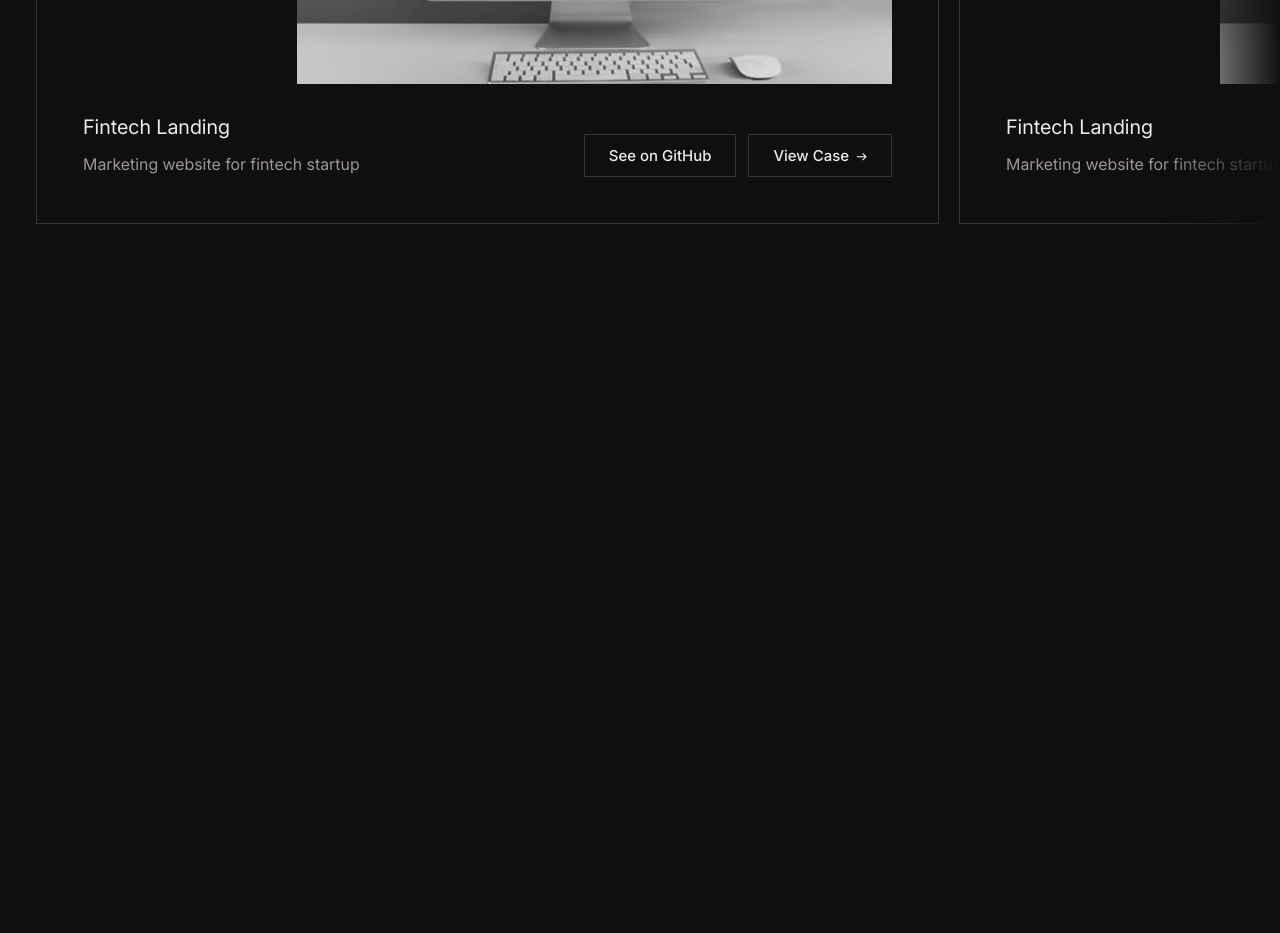
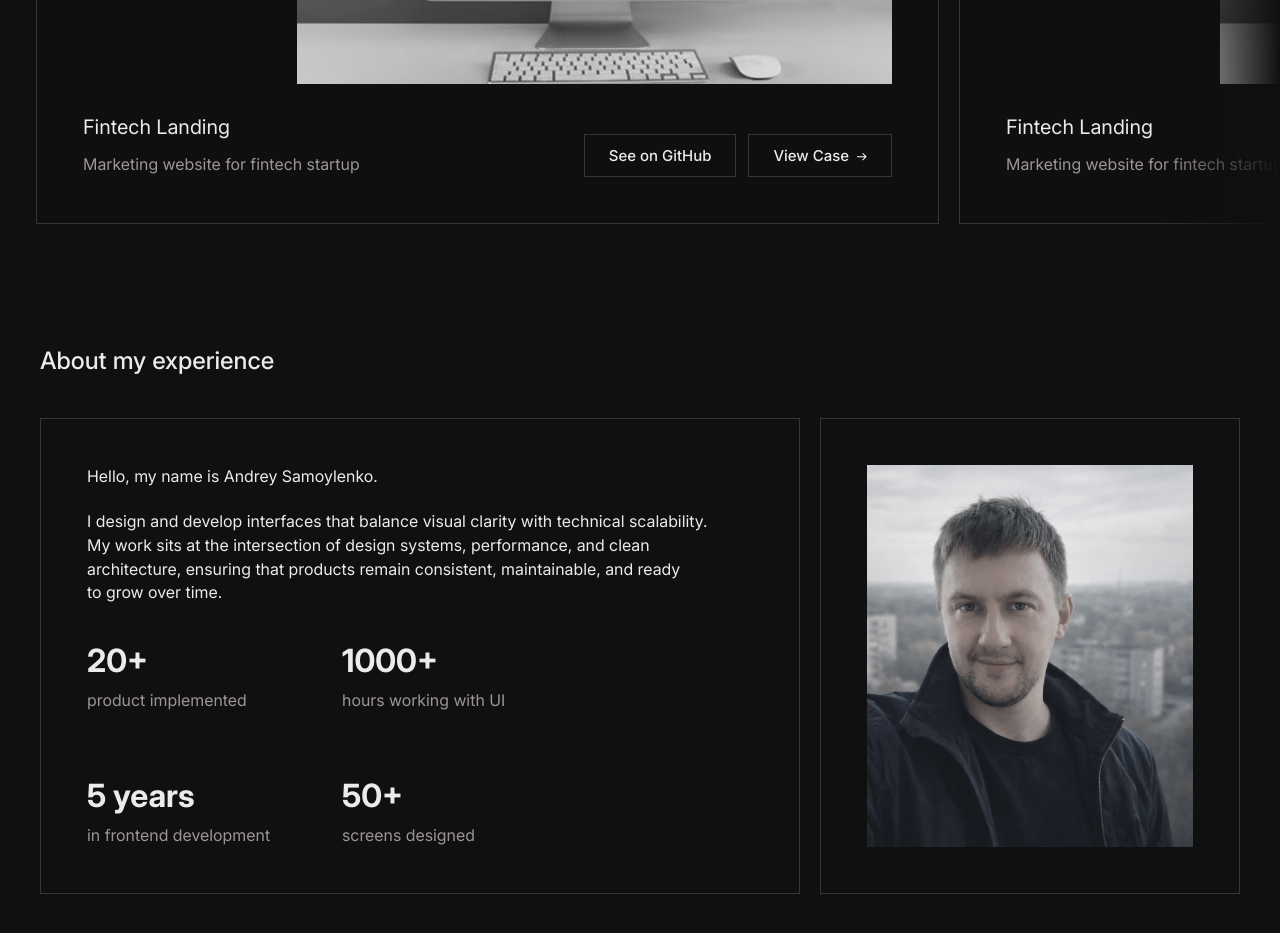
Before and after one commit to juicyblob/mono-digital, a website built with Vite: page index.html in a window 1280 px wide. Shown: the part 1829-2762 px from the top of the page. Before the commit the page ends 2129 px from the top, so only its background shows below. Built offline with nearby package versions, Linux system fonts and the light colour scheme.

Commit message:
верстка секции about

```diff
--- a/index.html
+++ b/index.html
@@ -110,7 +110,7 @@
     </div>
   </section>
 
-  <section class="mt-19 mb-19 lg:mt-30">
+  <section class="mt-19 lg:mt-30">
     <div class="wrapper">
       <div class="flex justify-between">
         <h2 class="mb-6 text-[1.125rem]/[1.4] font-medium sm:mb-8 sm:text-[1.25rem]/[1.4] lg:mb-10 lg:text-[1.5rem]/[1.4]">
@@ -265,6 +265,55 @@
 
   </section>
 
+  <section class="mt-19 mb-19 lg:mt-30">
+    <div class="wrapper">
+      <h2 class="mb-6 text-[1.125rem]/[1.4] font-medium sm:mb-8 sm:text-[1.25rem]/[1.4] lg:mb-10 lg:text-[1.5rem]/[1.4]">
+        About my experience
+      </h2>
+      <div class="grid grid-cols-1 lg:grid-cols-[minmax(470px,1fr)_420px] gap-5">
+        <div class="border border-(--color-gray) p-6 sm:p-8 lg:p-11.5">
+          <div class="text-[0.875rem]/[1.4] sm:text-[0.875rem]/[1.48] sm:max-w-120 lg:text-base/[1.48] lg:max-w-163.5">
+            <p class="mb-5.5">Hello, my&nbsp;name is&nbsp;Andrey Samoylenko.</p>
+            <p>I&nbsp;design and develop interfaces that balance visual clarity with technical scalability. My&nbsp;work sits at&nbsp;the intersection of&nbsp;design systems, performance, and clean architecture, ensuring that products remain consistent, maintainable, and ready to&nbsp;grow over time.</p>
+          </div>
+          <div class="mt-5 flex flex-col sm:flex-row sm:justify-between sm:gap-10 sm:mt-11 lg:mt-10">
+            <div class="w-full aspect-294/243 sm:order-2 sm:aspect-207/166 sm:max-w-[320px] lg:hidden">
+              <picture>
+                <img src="./src/assets/images/andrey_mob.png" alt="Andrey's photo" loading="lazy" class="h-full object-cover grayscale-60">
+              </picture>
+            </div>
+
+            <div class="mt-8.5 grid grid-cols-[1fr_1fr] sm:order-1 sm:mt-0 lg:w-full lg:max-w-117.5">
+              <div class="mb-10 lg:mb-17">
+                <span class="text-2xl/[2rem] font-bold sm:text-[1.75rem]/[2rem] lg:text-[2rem]/[2rem]">20+</span>
+                <p class="text-xs/[1.4] text-(--color-soft) mt-1 whitespace-nowrap sm:text-sm/[1.4] sm:mt-2 lg:text-base/[1.4] lg:mt-3">product implemented</p>
+              </div>
+              <div class="ml-5 mb-10 lg:mb-17">
+                <span class="text-2xl/[2rem] font-bold sm:text-[1.75rem]/[2rem] lg:text-[2rem]/[2rem]">1000+</span>
+                <p class="text-xs/[1.4] text-(--color-soft) mt-1 whitespace-nowrap sm:text-sm/[1.4] sm:mt-2 lg:text-base/[1.4] lg:mt-3">hours working with UI</p>
+              </div>
+              <div>
+                <span class="text-2xl/[2rem] font-bold sm:text-[1.75rem]/[2rem] lg:text-[2rem]/[2rem]">5 years</span>
+                <p class="text-xs/[1.4] text-(--color-soft) mt-1 whitespace-nowrap sm:text-sm/[1.4] sm:mt-2 lg:text-base/[1.4] lg:mt-3">in frontend development</p>
+              </div>
+              <div class="ml-5">
+                <span class="text-2xl/[2rem] font-bold sm:text-[1.75rem]/[2rem] lg:text-[2rem]/[2rem]">50+</span>
+                <p class="text-xs/[1.4] text-(--color-soft) mt-1 whitespace-nowrap sm:text-sm/[1.4] sm:mt-2 lg:text-base/[1.4] lg:mt-3">screens designed</p>
+              </div>
+            </div>
+          </div>
+        </div>
+        <div class="border border-(--color-gray) p-11.5 hidden lg:block">
+          <div class="aspect-328/385">
+            <picture>
+              <img src="./src/assets/images/andrey.png" alt="Andrey's photo" loading="lazy" class="h-full object-cover grayscale-60">
+            </picture>
+          </div>
+        </div>
+      </div>
+    </div>
+  </section>
+
   <div id="app"></div>
   <script type="module" src="/src/main.js"></script>
 </body>
```
Also changed, not shown: src/assets/images/andrey.png (added), src/assets/images/andrey_mob.png (added).
